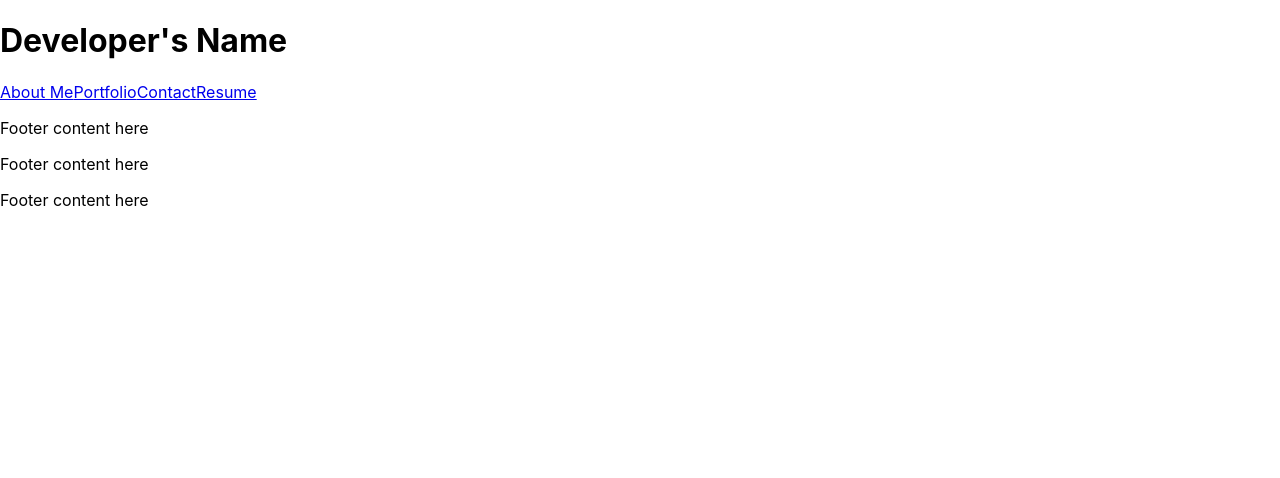
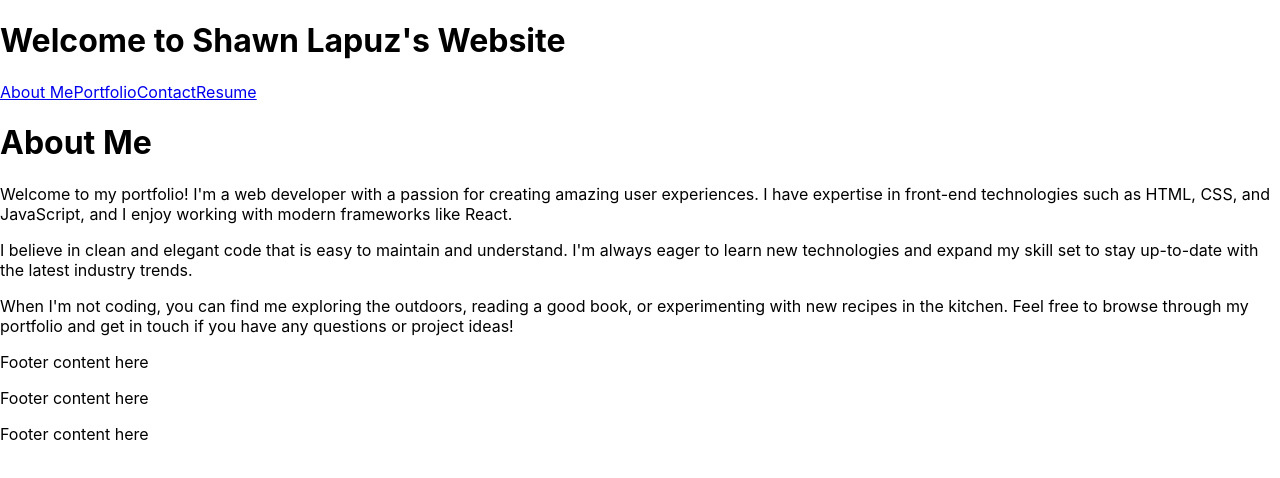
Before and after one commit to lapuzshawn/React-Portfolio, a React (Create React App) app in the folder my-app/: page / in a window 1280 px wide. Shown: the top 478 px of the page. Built offline with nearby package versions, Linux system fonts and the light colour scheme.

Commit message:
Added functioning NAV bar component

```diff
--- a/my-app/src/App.js
+++ b/my-app/src/App.js
@@ -1,5 +1,45 @@
 import logo from './logo.svg';
 import './App.css';
+import React, { useState } from 'react';
+
+import Footer from './components/Footer';
+import Header from './components/Header';
+import Navigation from './components/Navigation';
+import Project from './components/Project';
+
+
+import AboutMe from './pages/AboutMe';
+import Contact from './pages/Contact';
+import PortfolioPage from './pages/PorfolioPage';
+import Resume from './pages/Resume';
+
+
+
+import { BrowserRouter as Router, Route, Routes } from 'react-router-dom';
+
+
+
+
+function App() {
+  return (
+    <div className="xapp">
+      <Router>
+        <Header />
+        <Routes>
+          <Route path="/" element={<AboutMe />} />
+          <Route path="/portfolio" element={<PortfolioPage />} />
+          <Route path="/contact" element={<Contact />} />
+          <Route path="/resume" element={<Resume />} />
+        </Routes>
+        <Footer />
+      </Router>
+    </div>
+
+  );
+}
+
+export default App;
+
 
 
 /*
@@ -31,14 +71,16 @@ function App() {
 export default App;
 */
 
-import PortfolioContainer from './components/PorfolioContainer';
 
+
+/*
 function App() {
   return (
     <div className="xapp">
-      <PortfolioContainer />
+      <PortfolioPage />
     </div>
   );
 }
 
 export default App;
+*/
--- a/my-app/src/components/Header.js
+++ b/my-app/src/components/Header.js
@@ -7,11 +7,10 @@ import Footer from './Footer';
 function Header() {
   return (
     <header>
-      <h1>Developer's Name</h1>
-      <Router>
+      <h1>Welcome to Shawn Lapuz's Website</h1>
+
         <Navigation />
-        <Footer />
-      </Router>
+
     </header>
   );
 }
--- a/my-app/src/components/PorfolioContainer.js
+++ /dev/null
@@ -1,97 +0,0 @@
-import React, { useState } from 'react';
-import Footer from './Footer';
-import Header from './Header';
-import Navigation from './Navigation';
-
-import AboutMe from '../pages/AboutMe';
-import Contact from '../pages/Contact';
-import Project from '../pages/Project';
-import Resume from '../pages/Resume';
-
-// import './App.css';
-
-
-/*
-function Portfolio() {
-  const projects = [
-    {
-      title: 'Project 1',
-      image: 'project1.png',
-      description: 'Description of Project 1',
-      deployedLink: 'https://example.com/project1',
-      githubLink: 'https://github.com/yourusername/project1',
-    },
-    {
-      title: 'Project 2',
-      image: 'project2.png',
-      description: 'Description of Project 2',
-      deployedLink: 'https://example.com/project2',
-      githubLink: 'https://github.com/yourusername/project2',
-    },
-    // Add more projects as needed
-  ];
-
-  return (
-    <section id="portfolio">
-      <h2>Portfolio</h2>
-      <div className="projects">
-        {projects.map((project, index) => (
-          <Project
-            key={index}
-            title={project.title}
-            image={project.image}
-            description={project.description}
-            deployedLink={project.deployedLink}
-            githubLink={project.githubLink}
-          />
-        ))}
-      </div>
-    </section>
-  );
-}
-
-export default Portfolio;
-*/
-
-export default function PortfolioContainer() {
-  /*
-  const [currentPage, setCurrentPage] = useState('AboutMe');
-
-    // This method is checking to see what the value of `currentPage` is. Depending on the value of currentPage, we return the corresponding component to render.
-    const renderPage = () => {
-      console.log(currentPage)
-      if (currentPage === 'Resume') {
-        return <Resume />;
-      }
-      if (currentPage === 'AboutMe') {
-        return <AboutMe />;
-      }
-      if (currentPage === 'Portfolio') {
-          return <Portfolio />;
-      }
-      return <Contact />;
-
-    };
-
-    const handlePageChange = (page) => setCurrentPage(page);
-
-    return (
-      <div>
-
-        <Navigation currentPage={currentPage} handlePageChange={handlePageChange} />
-
-        {renderPage()}
-        <Footer currentPage={currentPage} handlePageChange={handlePageChange}/>
-      </div>
-      );
-      */
-
-      return (
-
-              <div>
-              <Header />
-
-            </div>
-
-      );
-  }
--- /dev/null
+++ b/my-app/src/components/Project.js
@@ -0,0 +1,69 @@
+import React from 'react';
+
+function Project({ title, image, description, deployedLink, githubLink }) {
+  return (
+    <div className="project">
+      <img src={image} alt={title} />
+      <h3>{title}</h3>
+      <p>{description}</p>
+      <div>
+        <a href={deployedLink} target="_blank" rel="noopener noreferrer">
+          View Live
+        </a>
+        <a href={githubLink} target="_blank" rel="noopener noreferrer">
+          GitHub
+        </a>
+      </div>
+    </div>
+  );
+}
+
+
+
+export default Project;
+
+
+/* */
+
+
+/*
+function Portfolio() {
+  const projects = [
+    {
+      title: 'Project 1',
+      image: 'project1.png',
+      description: 'Description of Project 1',
+      deployedLink: 'https://example.com/project1',
+      githubLink: 'https://github.com/yourusername/project1',
+    },
+    {
+      title: 'Project 2',
+      image: 'project2.png',
+      description: 'Description of Project 2',
+      deployedLink: 'https://example.com/project2',
+      githubLink: 'https://github.com/yourusername/project2',
+    },
+    // Add more projects as needed
+  ];
+
+  return (
+    <section id="portfolio">
+      <h2>Portfolio</h2>
+      <div className="projects">
+        {projects.map((project, index) => (
+          <Project
+            key={index}
+            title={project.title}
+            image={project.image}
+            description={project.description}
+            deployedLink={project.deployedLink}
+            githubLink={project.githubLink}
+          />
+        ))}
+      </div>
+    </section>
+  );
+}
+
+export default Portfolio;
+*/
--- a/my-app/src/index.js
+++ b/my-app/src/index.js
@@ -16,7 +16,7 @@ import reportWebVitals from './reportWebVitals';
 
 ReactDOM.render(
   <React.StrictMode>
-    <App />
+     <App />
   </React.StrictMode>,
   document.getElementById('root')
 );
--- a/my-app/src/pages/AboutMe.js
+++ b/my-app/src/pages/AboutMe.js
@@ -12,33 +12,22 @@ const features = [
 export default function AboutMe() {
   return (
     <div>
-      <div className="overflow-hidden bg-white dark:bg-zinc-800 py-24 sm:py-32">
-        <div className="mx-auto max-w-7xl px-6 lg:px-8">
-          <div className="mx-auto grid max-w-2xl grid-cols-1 gap-x-8 gap-y-16 sm:gap-y-20 lg:mx-0 lg:max-w-none lg:grid-cols-2">
-            <div className="lg:ml-auto lg:pl-4 lg:pt-4">
-              <div className="lg:max-w-lg">
-                {}
-                <p className="mt-2 text-3xl font-bold tracking-tight text-gray-900 dark:text-zinc-100 sm:text-4xl">About Me</p>
-                <p className="mt-6 text-lg leading-8 dark:text-zinc-100 text-gray-600">
-                Hello World!
-                </p>
-                {}
-              </div>
-            </div>
-            <div className="flex items-start justify-end lg:order-first">
-              <img
-                src="profile.jpg"
-                alt=""
-                className="w-[48rem] max-w-none rounded-xl shadow-xl ring-1 ring-gray-400/10 sm:w-[57rem] max-h-[53.4rem]"
-                width={2432}
-                height={1442}
-              />
-            </div>
-          </div>
-        </div>
-      </div>
+    <h1>About Me</h1>
+    <p>
+      Welcome to my portfolio! I'm a web developer with a passion for creating amazing user experiences.
+      I have expertise in front-end technologies such as HTML, CSS, and JavaScript, and I enjoy working
+      with modern frameworks like React.
+    </p>
+    <p>
+      I believe in clean and elegant code that is easy to maintain and understand. I'm always eager to
+      learn new technologies and expand my skill set to stay up-to-date with the latest industry trends.
+    </p>
+    <p>
+      When I'm not coding, you can find me exploring the outdoors, reading a good book, or experimenting
+      with new recipes in the kitchen. Feel free to browse through my portfolio and get in touch if you
+      have any questions or project ideas!
+    </p>
+  </div>
+);
 
-      {}
-    </div>
-  )
 }
--- a/my-app/src/pages/Contact.js
+++ b/my-app/src/pages/Contact.js
@@ -3,7 +3,7 @@ import React from 'react';
 function Contact() {
   return (
     <section id="contact">
-      <h2>Contact</h2>
+      <h1>Contact</h1>
       <div className="contact-info">
         <p>Email: your-email@example.com</p>
         <p>Phone: 123-456-7890</p>
--- /dev/null
+++ b/my-app/src/pages/PorfolioPage.js
@@ -0,0 +1,53 @@
+import React, { useState } from 'react';
+import Footer from '../components/Footer';
+import Header from '../components/Header';
+import Navigation from '../components/Navigation';
+
+
+// import './App.css';
+
+
+
+function PortfolioPage() {
+      return (
+              <div>
+              <h1>Portfolio</h1>
+            </div>
+      );
+  }
+
+
+  export default PortfolioPage;
+
+
+    /*
+  const [currentPage, setCurrentPage] = useState('AboutMe');
+
+    // This method is checking to see what the value of `currentPage` is. Depending on the value of currentPage, we return the corresponding component to render.
+    const renderPage = () => {
+      console.log(currentPage)
+      if (currentPage === 'Resume') {
+        return <Resume />;
+      }
+      if (currentPage === 'AboutMe') {
+        return <AboutMe />;
+      }
+      if (currentPage === 'Portfolio') {
+          return <Portfolio />;
+      }
+      return <Contact />;
+
+    };
+
+    const handlePageChange = (page) => setCurrentPage(page);
+
+    return (
+      <div>
+
+        <Navigation currentPage={currentPage} handlePageChange={handlePageChange} />
+
+        {renderPage()}
+        <Footer currentPage={currentPage} handlePageChange={handlePageChange}/>
+      </div>
+      );
+      */
--- a/my-app/src/pages/Project.js
+++ /dev/null
@@ -1,21 +0,0 @@
-import React from 'react';
-
-function Project({ title, image, description, deployedLink, githubLink }) {
-  return (
-    <div className="project">
-      <img src={image} alt={title} />
-      <h3>{title}</h3>
-      <p>{description}</p>
-      <div>
-        <a href={deployedLink} target="_blank" rel="noopener noreferrer">
-          View Live
-        </a>
-        <a href={githubLink} target="_blank" rel="noopener noreferrer">
-          GitHub
-        </a>
-      </div>
-    </div>
-  );
-}
-
-export default Project;
--- a/my-app/src/pages/Resume.js
+++ b/my-app/src/pages/Resume.js
@@ -0,0 +1,16 @@
+import React from 'react';
+
+function Resume() {
+  return (
+    <div>
+      <h1>Resume</h1>
+      <p>Here you can provide details about your resume, such as your work experience, education, skills, and achievements.</p>
+      <p>You can also include a link to download your resume file:</p>
+      <a href="/path/to/your/resume.pdf" download>
+        Download Resume
+      </a>
+    </div>
+  );
+}
+
+export default Resume;
```
